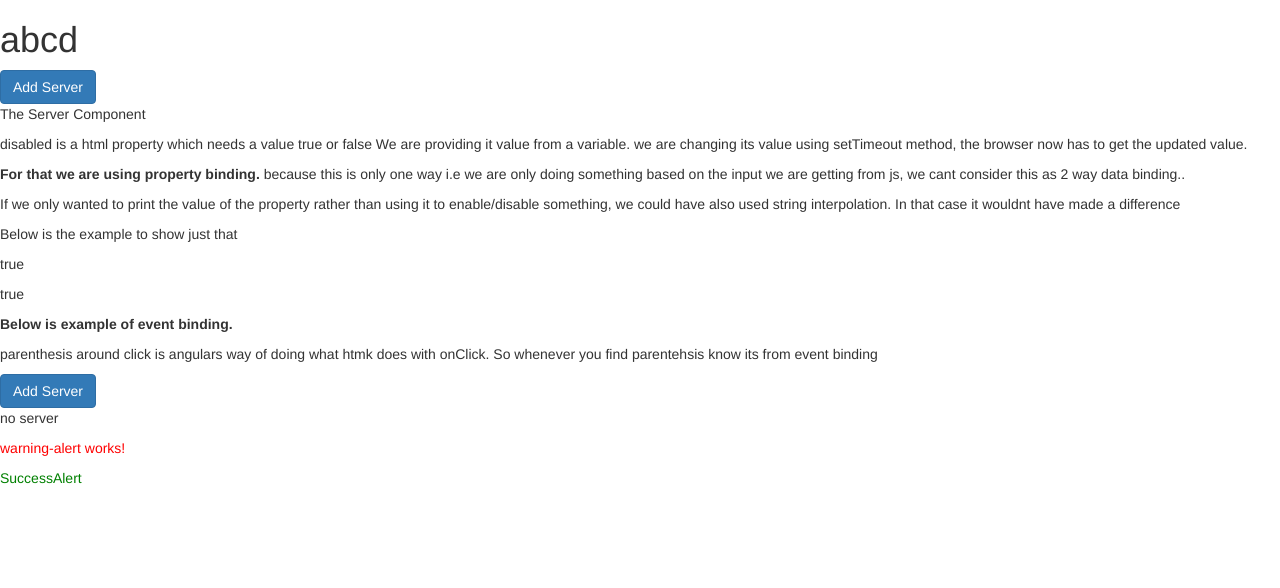
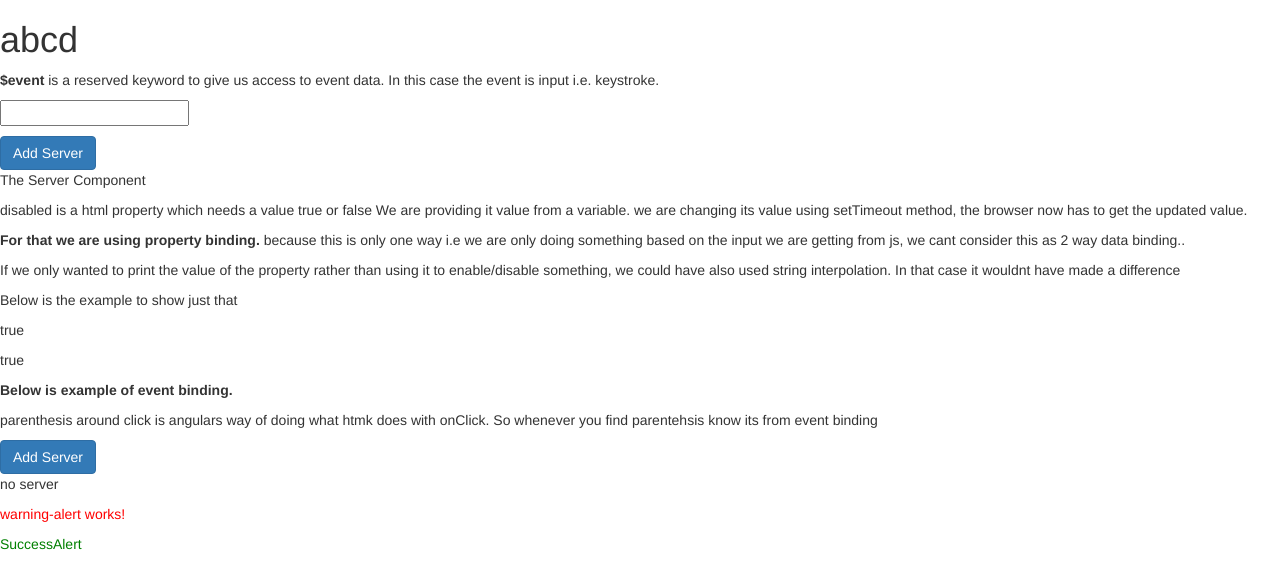
Before and after one commit to mishti04/Angular, an Angular app: page / in a window 1280 px wide. Shown: the top 588 px of the page. Built offline with nearby package versions, Linux system fonts and the light colour scheme.

Commit message:
using event data

```diff
--- a/src/app/servers/servers.component.html
+++ b/src/app/servers/servers.component.html
@@ -1,3 +1,8 @@
+<p><b>$event</b> is a reserved keyword to give us access to event data. In this case the event is input i.e. keystroke.
+</p>
+<input type="text" class="from-control" (input)="onUpdateServerName($event)">
+<p>{{serverName}}</p>
+
 <button class="btn btn-primary" [disabled]="!allowNewServer">Add Server</button>
 
 <app-server></app-server>
--- a/src/app/servers/servers.component.ts
+++ b/src/app/servers/servers.component.ts
@@ -8,24 +8,40 @@ import { Component, OnInit } from '@angular/core';
   // selector: '.app-servers',
 
   //selecting by element
-   selector: 'app-servers',
+  selector: 'app-servers',
   templateUrl: './servers.component.html',
   styleUrls: ['./servers.component.css']
 })
 export class ServersComponent implements OnInit {
-allowNewServer = false;
-serverCreationStatus = "no server";
+  allowNewServer = false;
+  serverCreationStatus = "no server";
+  serverName = "";
 
   constructor() {
     setTimeout(() => {
       this.allowNewServer = true
     }, 2000);
-   }
+  }
 
   ngOnInit() {
   }
 
-  onCreateServer(){
+  onCreateServer() {
     this.serverCreationStatus = "server created";
   }
+
+  //This is being fired with every keystroke.
+  // onUpdateServerName(event:any){
+  //Logging so we can see what all properties does this event has
+  //   console.log(event);
+  //   this.serverName = event.target.value;
+  // }
+
+
+  /* The same method can be written both ways, th ebelow one is better as it has more strict type specification */
+  onUpdateServerName(event: Event) {
+    //The console log is just for us. We dont need to log every time a keystroke is hit. This is just to be usd in  the dvelopment phase
+    //console.log(event);
+    this.serverName = (<HTMLInputElement>event.target).value;
+  }
 }
```
